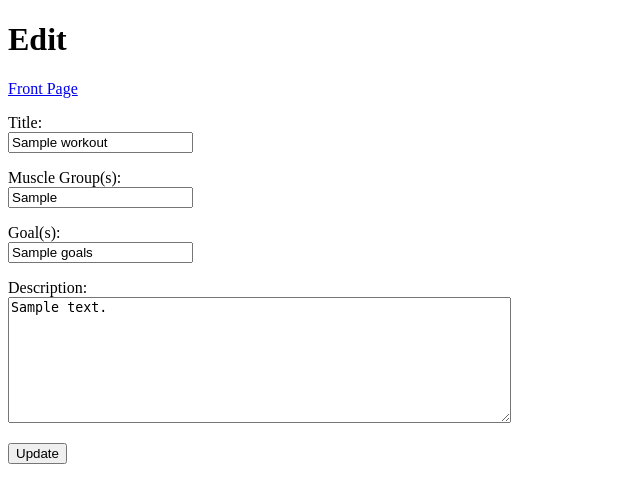
After one commit to Grelod-bit/workoutroutine, a Flask app: template templates/edit_workout.html in a window 1280 px wide. The commit adds this page. Shown: the top 503 px of the page, without its empty margins (0-640 px from the left). Run offline with Flask 3, Linux system fonts and the light colour scheme; the template is opened without the code that fills it: most values are stand-ins (such as "Sample title", 1, 10 or a date in 2020).

Commit message:
Made possible to edit the existing workouts

```diff
--- a/app.py
+++ b/app.py
@@ -39,6 +39,25 @@ def create_workout():
     workouts.add_workout(title, muscle_groups, goals, description, user_id)
 
     return redirect("/")
+
+
+@app.route("/edit_workout/<int:workout_id>")
+def edit_workout(workout_id):
+    workout = workouts.get_workout(workout_id)
+    return render_template("edit_workout.html", workout=workout)
+
+
+@app.route("/update_workout", methods=["POST"])
+def update_workout():
+    workout_id = request.form["workout_id"]
+    title = request.form["title"]
+    muscle_groups = request.form["muscle_groups"]
+    goals = request.form["goals"]
+    description = request.form["description"]
+
+    workouts.update_workout(workout_id, title, muscle_groups, goals, description)
+
+    return redirect("/workout/" + str(workout_id))
 
 
 @app.route("/register")
--- /dev/null
+++ b/templates/edit_workout.html
@@ -0,0 +1,56 @@
+<!doctype html>
+<html>
+  <head>
+    <title>Edit</title>
+  </head>
+
+  <body>
+    <h1>Edit</h1>
+    <p>
+      <a href="/">Front Page</a>
+    </p>
+
+    <form action="/update_workout" method="post">
+      <p>
+        Title: <br />
+        <input
+          type="text"
+          name="title"
+          maxlength="50"
+          required
+          value="{{workout.title}}"
+        />
+      </p>
+      <p>
+        Muscle Group(s): <br />
+        <input
+          type="text"
+          name="muscle_groups"
+          maxlength="1000"
+          required
+          value="{{workout.muscle_groups}}"
+        />
+      </p>
+      <p>
+        Goal(s): <br />
+        <input
+          type="text"
+          name="goals"
+          maxlength="1000"
+          required
+          value="{{workout.goals}}"
+        />
+      </p>
+      <p>
+        Description: <br />
+        <textarea
+        name="description"
+        rows="8"
+        cols="60
+        maxlength="1000" required>{{workout.description}}</textarea>
+      </p>
+      <input type="hidden" name="workout_id" value="{{ workout.id }}" />
+      <input type="submit" value="Update" />
+    </form>
+  </body>
+</html>
```
Also changed, not shown: templates/show_workout.html (+7 -1 lines), workouts.py (+15 -2 lines).
